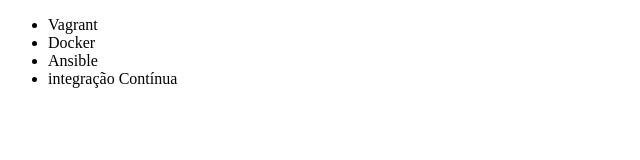
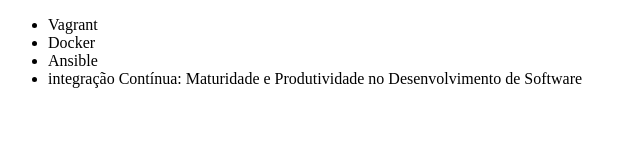
Before and after one commit to tiagolimatlr/testetiagoalura, a plain HTML site: page index.html in a window 1280 px wide. Shown: the whole page, without its empty margins (0-640 px from the left). Drawn offline with Linux system fonts and the light colour scheme.

Commit message:
Renomeando curso de Integração Contínua

```diff
--- a/index.html
+++ b/index.html
@@ -9,7 +9,7 @@
             <li>Vagrant</li>
             <li>Docker</li>
             <li>Ansible</li>
-            <li>integração Contínua</li>
+            <li>integração Contínua: Maturidade e Produtividade no Desenvolvimento de Software</li>
         </ul>
     </body>
 </html>
```
